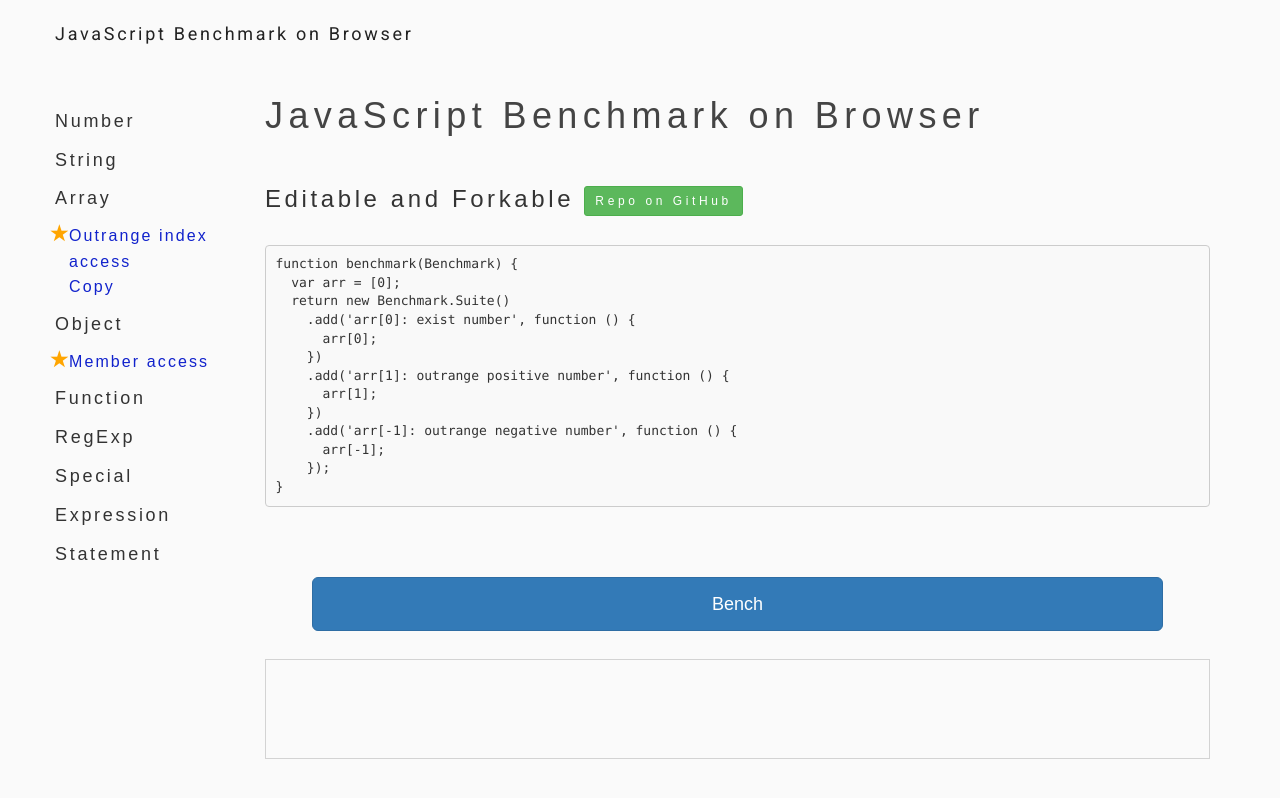
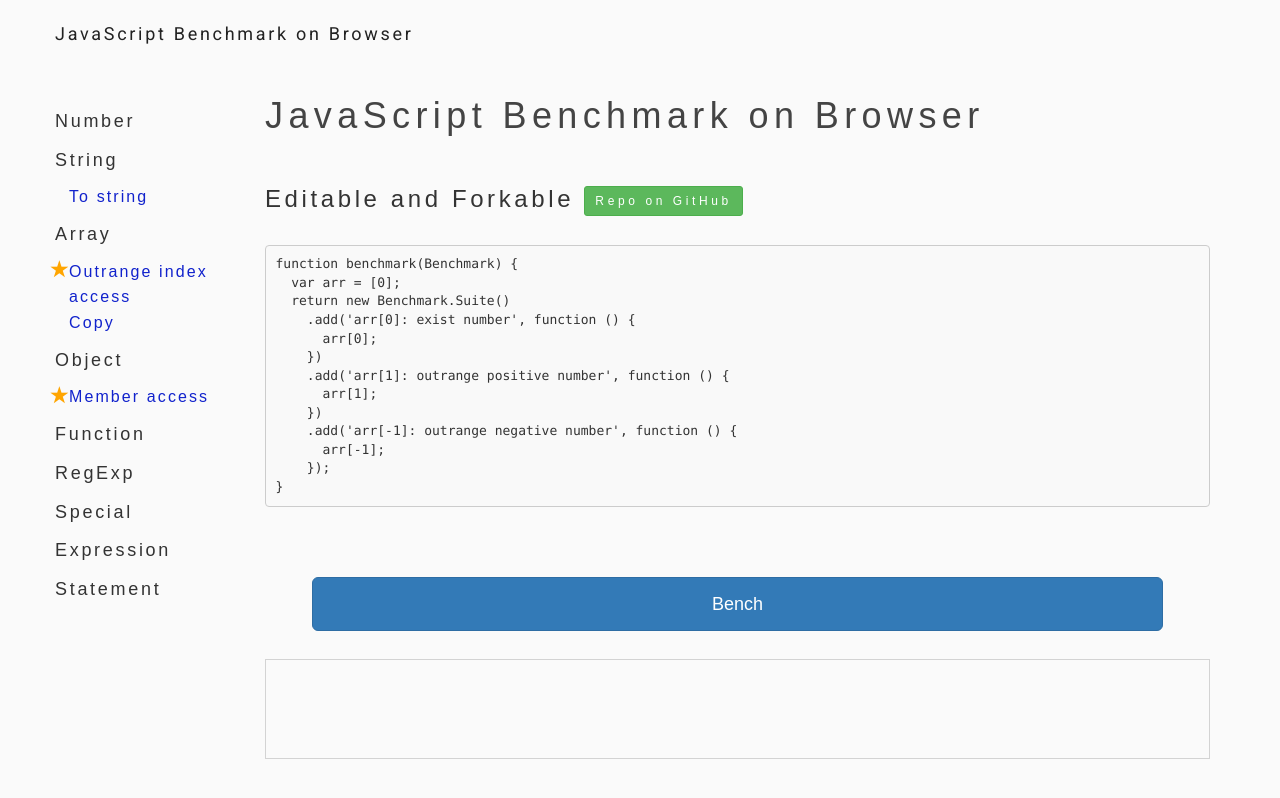
Before and after one commit to falsandtru/benchmark, a Jekyll site: the page built from index.md, in a window 1280 px wide. Shown: the top 798 px of the page. Built offline with Jekyll 4.4.1, drawn with Linux system fonts in a browser that asks for light colours; nearby versions of some CDN libraries.

Commit message:
test(suites): add link of benchmark suite

```diff
--- a/_includes/nav.html
+++ b/_includes/nav.html
@@ -1,6 +1,9 @@
 <nav>
   <h4>Number</h4>
   <h4>String</h4>
+  <ul>
+    <li><a href="/benchmark/suites/5/">To string</a></li>
+  </ul>
   <h4>Array</h4>
   <ul>
     <li class="star"><a href="/benchmark/suites/1/">Outrange index access</a></li>
```
